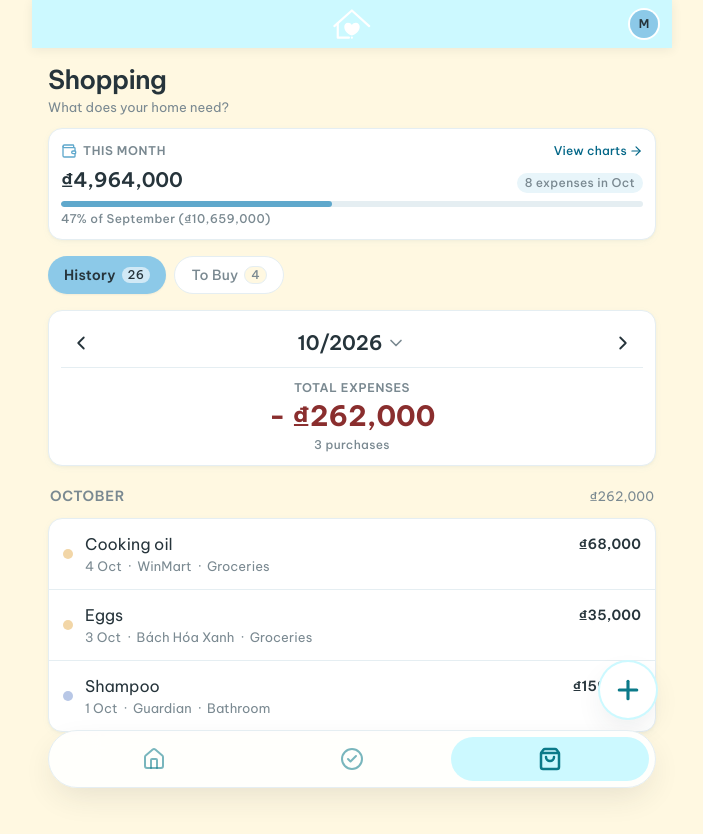
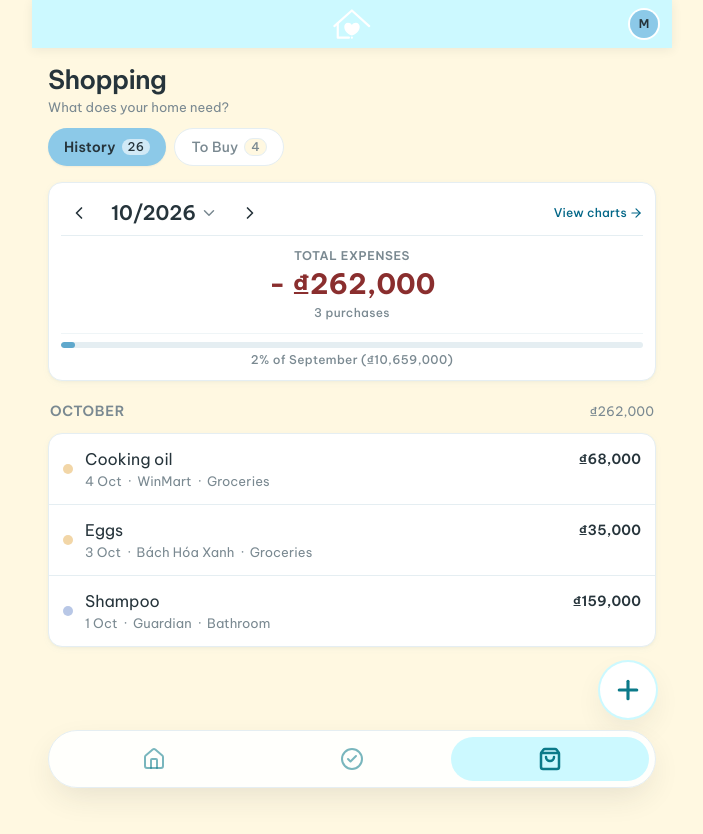
Before and after one commit to yennhi361998-code/Namin, a React (Vite) app: page /shopping in a window 1280 px wide. Shown: the top 834 px of the page, without its empty margins (288-991 px from the left). After the commit the page ends 803 px from the top, so only its background shows below. Built offline with nearby package versions, Linux system fonts and the light colour scheme.

Commit message:
refactor: consolidate Shopping header cards into a single clean summary card

```diff
--- a/src/screens/Shopping.tsx
+++ b/src/screens/Shopping.tsx
@@ -11,7 +11,7 @@ import {
   resolveDateRange,
   saveMonthStartDay,
 } from '../lib/dateRanges';
-import { formatMonthYear, monthKey, monthName, shiftMonth, shortMonthName, today } from '../lib/dates';
+import { formatMonthYear, monthKey, monthName, shiftMonth, today } from '../lib/dates';
 import { formatVnd } from '../lib/money';
 import type { ShoppingItem } from '../lib/types';
 import { useStore } from '../store';
@@ -37,7 +37,6 @@ export function Shopping() {
         subtitle="What does your home need?"
       />
       <div className="flex flex-col gap-space-lg">
-        <MonthSummary />
         <PillTabs
           label="Shopping view"
           value={tab}
@@ -50,41 +49,6 @@ export function Shopping() {
         {tab === 'history' ? <History /> : <ToBuy items={toBuy} />}
       </div>
     </>
-  );
-}
-
-function MonthSummary() {
-  const key = monthKey(today());
-  // All spending, not just Shopping: purchases plus expenses entered in Charts.
-  const thisMonth = useMoneyMonth('expense', key);
-  const lastMonth = useMoneyMonth('expense', shiftMonth(key, -1));
-  const ratio = lastMonth.total ? thisMonth.total / lastMonth.total : null;
-  return (
-    <Card className="p-space-md flex flex-col gap-space-xs">
-      <div className="flex items-center justify-between">
-        <div className="flex items-center gap-1.5 text-ink-sub">
-          <Icon name="payments" className="text-[16px] text-sky-dark" />
-          <span className="text-caption uppercase tracking-wider font-semibold">This month</span>
-        </div>
-        <Link to="/charts" className="min-h-[36px] -my-2 flex items-center gap-0.5 text-link text-label-sm font-medium">
-          View charts <Icon name="arrow_forward" className="text-[14px]" />
-        </Link>
-      </div>
-      <div className="flex items-baseline justify-between mt-0.5">
-        <span className="text-headline-md text-ink tabular-nums">{formatVnd(thisMonth.total)}</span>
-        <span className="text-caption text-ink-sub bg-soft px-2 py-0.5 rounded-full">
-          {thisMonth.count} expense{thisMonth.count === 1 ? '' : 's'} in {shortMonthName(key)}
-        </span>
-      </div>
-      {ratio != null && (
-        <div className="mt-1 flex flex-col gap-1">
-          <ProgressBar value={ratio} label={`This month compared with ${monthName(lastMonth.key)}`} />
-          <span className="text-caption text-ink-sub">
-            {Math.round(ratio * 100)}% of {monthName(lastMonth.key)} ({formatVnd(lastMonth.total)})
-          </span>
-        </div>
-      )}
-    </Card>
   );
 }
 
@@ -288,40 +252,53 @@ function History() {
     );
   }
 
+  const lastMonthKey = useMemo(() => shiftMonth(selection.monthKey || currentMonthKey, -1), [selection.monthKey, currentMonthKey]);
+  const lastMonthExpenses = useMoneyMonth('expense', lastMonthKey);
+  const ratio = useMemo(() => {
+    if (selection.mode !== 'month') return null;
+    return lastMonthExpenses.total ? totalSpent / lastMonthExpenses.total : null;
+  }, [selection.mode, totalSpent, lastMonthExpenses.total]);
+
   return (
     <div className="flex flex-col gap-space-lg">
-      {/* Header bar matching Image 1 */}
+      {/* Consolidated Header Card */}
       <Card className="p-space-md flex flex-col gap-space-xs bg-surface rounded-2xl shadow-card">
         <div className="flex items-center justify-between border-b border-line pb-space-xs">
+          <div className="flex items-center gap-1">
             <button
               type="button"
               onClick={handlePrevMonth}
               aria-label="Previous month"
-            className="w-10 h-10 rounded-full flex items-center justify-center text-ink hover:bg-canvas active:bg-soft transition-colors"
+              className="w-9 h-9 rounded-full flex items-center justify-center text-ink hover:bg-canvas active:bg-soft transition-colors"
             >
-            <Icon name="chevron_left" className="text-[22px]" />
+              <Icon name="chevron_left" className="text-[20px]" />
             </button>
 
             <button
               type="button"
               onClick={handleOpenDateSheet}
-            className="flex items-center gap-1 px-3 py-1.5 rounded-xl hover:bg-canvas active:bg-soft transition-colors text-headline-md font-semibold text-ink"
+              className="flex items-center gap-1 px-2.5 py-1 rounded-xl hover:bg-canvas active:bg-soft transition-colors text-headline-md font-semibold text-ink"
             >
               <span>{displayMonthLabel}</span>
-            <Icon name="expand_more" className="text-[20px] text-ink-sub" />
+              <Icon name="expand_more" className="text-[18px] text-ink-sub" />
             </button>
 
             <button
               type="button"
               onClick={handleNextMonth}
               aria-label="Next month"
-            className="w-10 h-10 rounded-full flex items-center justify-center text-ink hover:bg-canvas active:bg-soft transition-colors"
+              className="w-9 h-9 rounded-full flex items-center justify-center text-ink hover:bg-canvas active:bg-soft transition-colors"
             >
-            <Icon name="chevron_right" className="text-[22px]" />
+              <Icon name="chevron_right" className="text-[20px]" />
             </button>
           </div>
 
-        <div className="pt-2 flex flex-col items-center justify-center">
+          <Link to="/charts" className="flex items-center gap-0.5 text-link text-label-sm font-medium">
+            View charts <Icon name="arrow_forward" className="text-[14px]" />
+          </Link>
+        </div>
+
+        <div className="pt-2 flex flex-col items-center justify-center text-center">
           <span className="text-caption text-ink-sub uppercase tracking-wider font-semibold">Total Expenses</span>
           <span className="text-[28px] leading-tight font-bold text-err-ink tabular-nums mt-0.5">
             - {formatVnd(totalSpent)}
@@ -330,6 +307,15 @@ function History() {
             {filteredPurchases.length} {filteredPurchases.length === 1 ? 'purchase' : 'purchases'}
           </span>
         </div>
+
+        {ratio != null && (
+          <div className="mt-2 pt-2 border-t border-line/60 flex flex-col gap-1">
+            <ProgressBar value={ratio} label={`Compared with ${monthName(lastMonthExpenses.key)}`} />
+            <span className="text-caption text-ink-sub text-center">
+              {Math.round(ratio * 100)}% of {monthName(lastMonthExpenses.key)} ({formatVnd(lastMonthExpenses.total)})
+            </span>
+          </div>
+        )}
       </Card>
 
       {/* History list */}
```
Lines whose indentation alone changed are shown as unchanged.
